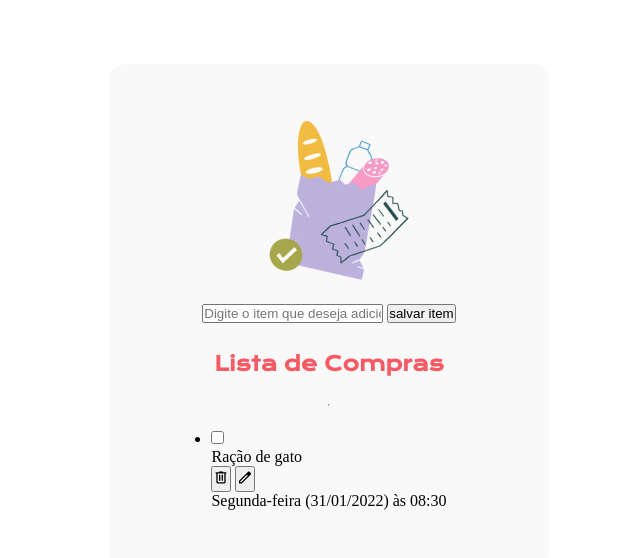
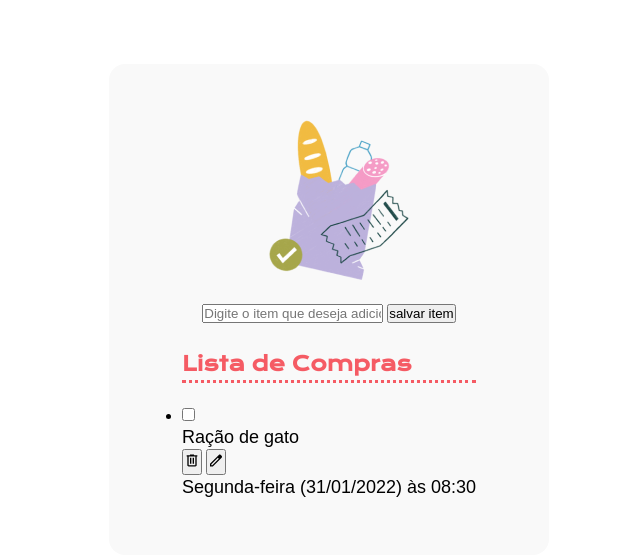
Before and after one commit to alexnascimento1980/LISTA-DE-COMPRAS, a plain HTML site: page index.html in a window 1280 px wide. Shown: the whole page, without its empty margins (311-951 px from the left). Drawn offline with nearby package versions, Linux system fonts and the light colour scheme; a web font is replaced by a local one.

Commit message:
organiza a estrutura do HTML e melhora o estilo do CSS para a lista de compras

```diff
--- a/index.html
+++ b/index.html
@@ -20,10 +20,11 @@
     <button>salvar item</button>
     </form>
 
-    <h2>Lista de Compras</h2>
-    <hr>
+
 
     <ul>
+        <h2>Lista de Compras</h2>
+        <hr />
         <li>
             <div>
                 <div>
@@ -42,7 +43,7 @@
             <p>Segunda-feira (31/01/2022) às 08:30</p>
         </li>
     </ul>
-</Main>
+</main
 </body>
 
 </html>
--- a/styles.css
+++ b/styles.css
@@ -18,17 +18,13 @@ body {
     background-color: var(--degrade-azul);
     background-repeat: no-repeat;
     height: 100vh;
-
     display: flex;
     flex-direction: column;
     align-items: center;
-
-
 }
 
 main {
     margin-top: 64px;
-
     display: flex;
     flex-direction: column;
     gap: 24px;
@@ -45,4 +41,20 @@ h2 {
     color: var(--cor-primaria);
     font-size: 20px;
     line-height: 33px;
+    text-align: left;
 }
+
+hr {
+    border: none;
+    border-bottom: 3px dotted var(--cor-primaria);
+    margin-bottom: 24px;
+    width: 100%;
+}
+
+p {
+    font-family: var(--fonte-texto);
+    font-size: 18px;
+    font-weight: 400;
+    line-height: 24px;
+    text-align: left;
+}
```
